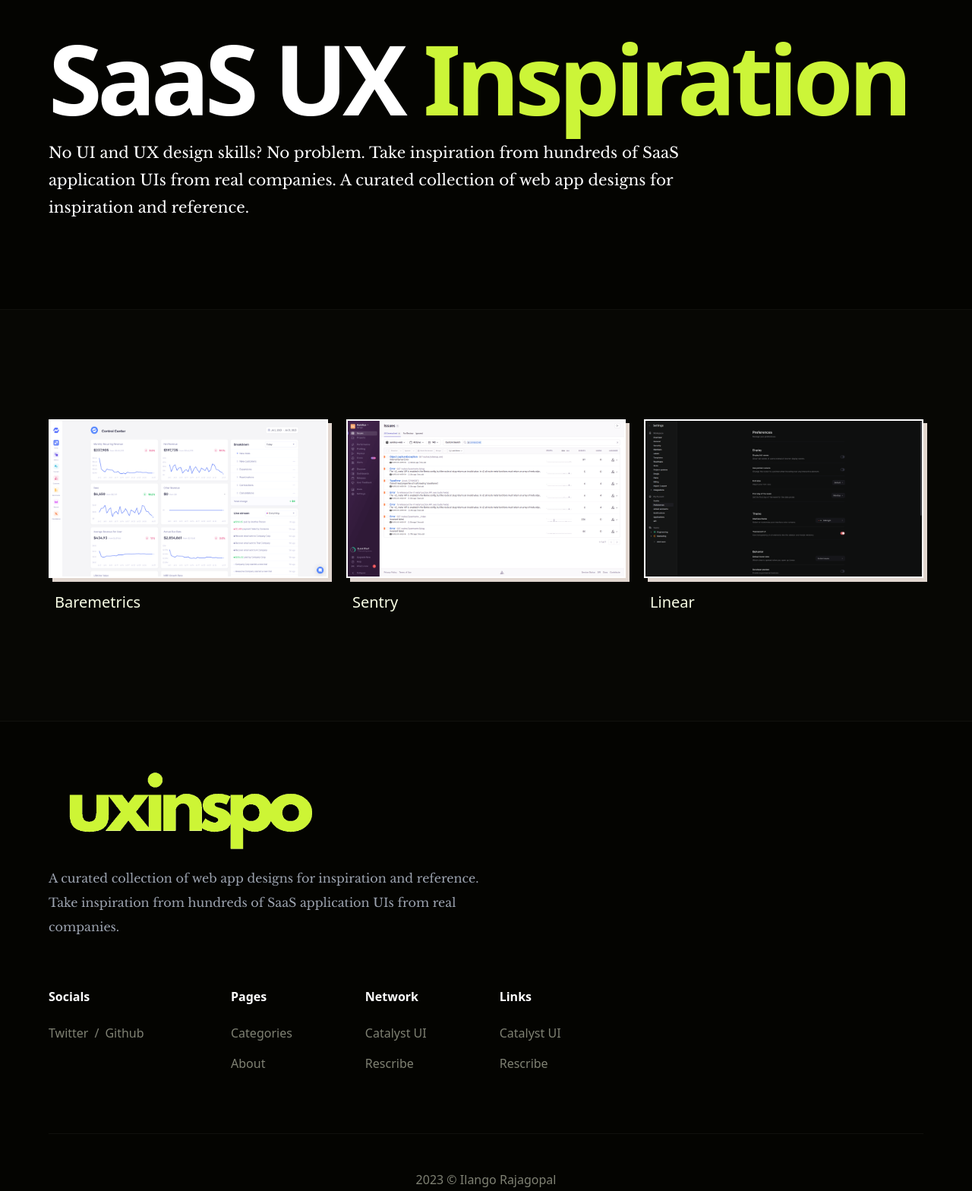
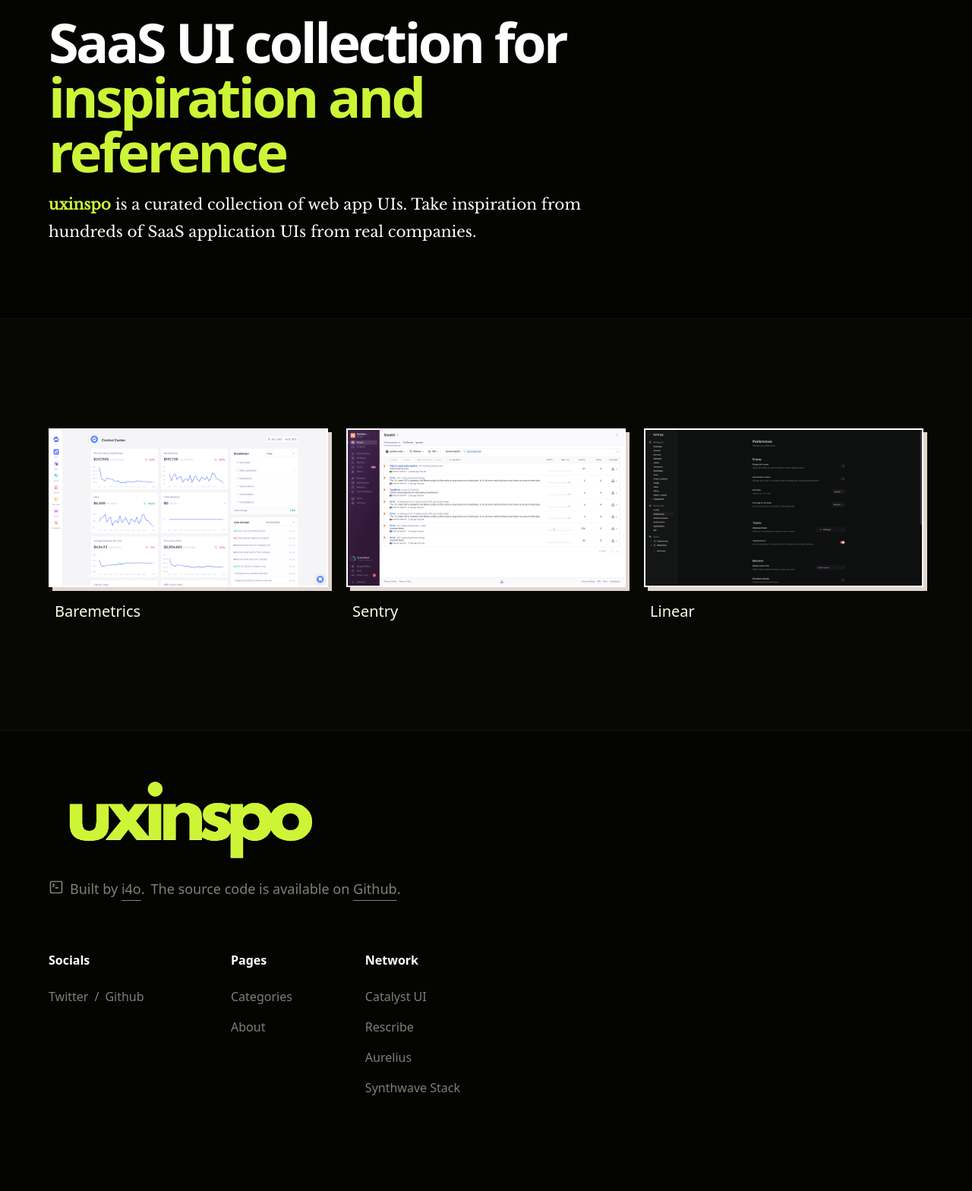
Before and after one commit to 0xi4o/uxinspo, an Astro site: page / in a window 1280 px wide. Shown: the part 190-1758 px from the top of the page at 76% size. After the commit the page ends 1714 px from the top, so only its background shows below. Built offline with nearby package versions, Linux system fonts and the light colour scheme; Astro itself is replaced by a stand-in of ours; some packages are replaced by stand-ins of ours.

Commit message:
👌 IMPROVE: Update hero and footer content and styles

```diff
--- a/src/components/Footer.astro
+++ b/src/components/Footer.astro
@@ -30,18 +30,13 @@
 				label: 'Rescribe',
 				link: 'https://rescribe.site/',
 			},
-		],
-	},
-	{
-		title: 'Links',
-		items: [
 			{
-				label: 'Catalyst UI',
-				link: 'https://catalyst-ui.com/',
+				label: 'Aurelius',
+				link: 'https://aurelius.ink/',
 			},
 			{
-				label: 'Rescribe',
-				link: 'https://rescribe.site/',
+				label: 'Synthwave Stack',
+				link: 'https://github.com/i4o-oss/synthwave-stack',
 			},
 		],
 	},
@@ -54,21 +49,53 @@
 			<div
 				class='flex flex-col items-start justify-center w-full lg:w-1/3 gap-4'
 			>
-				<p class='text-white font-bold text-xl -ml-3'>
+				<div class='-ml-3'>
 					<Image
 						src='/logo.png'
 						alt='uxinspo logo'
 						height={32}
 						aspectRatio='4:1'
 					/>
-				</p>
-				<p
-					class='sm:w-[24rem] lg:w-[30rem] xl:w-[36rem] text-gray-400 leading-loose text-center lg:text-left mx-auto lg:mx-0 font-serif'
+				</div>
+				<div
+					class='flex items-center gap-2 sm:w-[24rem] lg:w-[30rem] xl:w-[36rem] text-text/50 leading-loose text-center lg:text-left mx-auto lg:mx-0 font-sans text-lg'
 				>
-					A curated collection of web app designs for inspiration and
-					reference. Take inspiration from hundreds of SaaS
-					application UIs from real companies.
-				</p>
+					<svg
+						class='h-5 w-5 -mt-1'
+						xmlns='http://www.w3.org/2000/svg'
+						viewBox='0 0 24 24'
+						fill='none'
+						stroke='currentColor'
+						stroke-width='2'
+						stroke-linecap='round'
+						stroke-linejoin='round'
+					>
+						<path d='m7 11 2-2-2-2'></path>
+						<path d='M11 13h4'></path>
+						<rect x='3' y='3' width='18' height='18' rx='2' ry='2'
+						></rect>
+					</svg>
+					<p class='flex items-center'>
+						Built by&nbsp;
+						<Link
+							href='https://i4o.dev'
+							label='i4o'
+							isUnderline
+							target='_blank'
+						/>
+						 .
+					</p>
+					<p class='flex items-center'>
+						The source code is available on&nbsp;
+						<Link
+							href='https://github.com/i4o-dev/uxinspo'
+							label='Github'
+							isUnderline
+							target='_blank'
+						/>
+						 .
+					</p>
+				</div>
 			</div>
 			<div
 				class='w-full lg:w-2/3 hidden lg:flex flex-wrap justify-start gap-24'
@@ -115,34 +142,7 @@
 						}
 					</ul>
 				</div>
-				<div class='w-full md:w-1/3 lg:w-auto'>
-					<h3 class='mb-6 font-bold text-white font-sans'>
-						{footerData[3].title}
-					</h3>
-					<ul>
-						{
-							footerData[3].items?.map((item) => (
-								<li class='mb-4'>
-									<Link
-										href={item.link}
-										label={item.label}
-										target='_self'
-									/>
-								</li>
-							))
-						}
-					</ul>
-				</div>
 			</div>
 		</div>
-		<p
-			class='lg:text-center text-base text-text/50 border-t border-text/5 pt-12 mt-16 hidden lg:block'
-		>
-			2023 &copy; <Link
-				href='https://i4o.dev'
-				label='Ilango Rajagopal'
-				target='_blank'
-			/>
-		</p>
 	</div>
 </footer>
--- a/src/components/Hero.astro
+++ b/src/components/Hero.astro
@@ -5,23 +5,28 @@
 	<div class='w-full mx-auto md:px-12 px-8 max-w-[96rem] lg:px-16 py-24'>
 		<div
 			x-data='{ open: false }'
-			class='relative flex flex-col w-full py-5 mx-auto md:items-center md:justify-between md:flex-row'
+			class='relative flex flex-col w-full mx-auto md:items-center md:justify-between md:flex-row'
 		>
 			<div class='flex flex-col gap-16'>
 				<div class='text-left'>
 					<div
-						class='flex flex-col items-start justify-center text-left gap-4'
+						class='w-full max-w-3xl flex flex-col items-start justify-center text-left gap-4'
 					>
 						<h1
-							class='mt-4 font-bold sm:text-9xl text-5xl tracking-tighter font-sans text-white'
+							class='mt-4 font-bold sm:text-7xl text-4xl tracking-tighter font-sans text-white'
 						>
-							SaaS UX <span class="text-primary">Inspiration</span>
+							SaaS UI collection for <span class='text-primary'
+								>inspiration and reference</span
+							>
 						</h1>
-						<p class='prose prose-invert prose-xl font-serif text-white'>
-							No UI and UX design skills? No problem. Take
+						<p
+							class='prose prose-invert prose-xl font-serif text-white'
+						>
+							<span class='text-primary font-semibold'
+								>uxinspo</span
+							> is a curated collection of web app UIs. Take
 							inspiration from hundreds of SaaS application UIs
-							from real companies. A curated collection of web app
-							designs for inspiration and reference.
+							from real companies.
 						</p>
 					</div>
 				</div>
```
